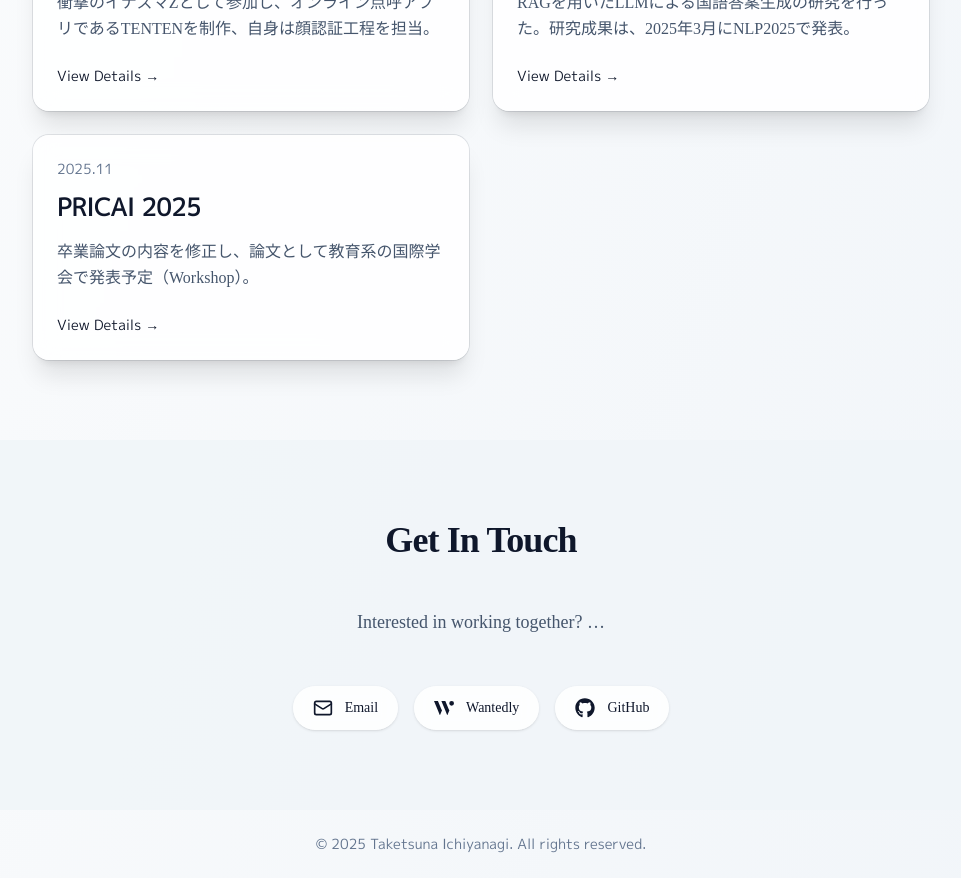
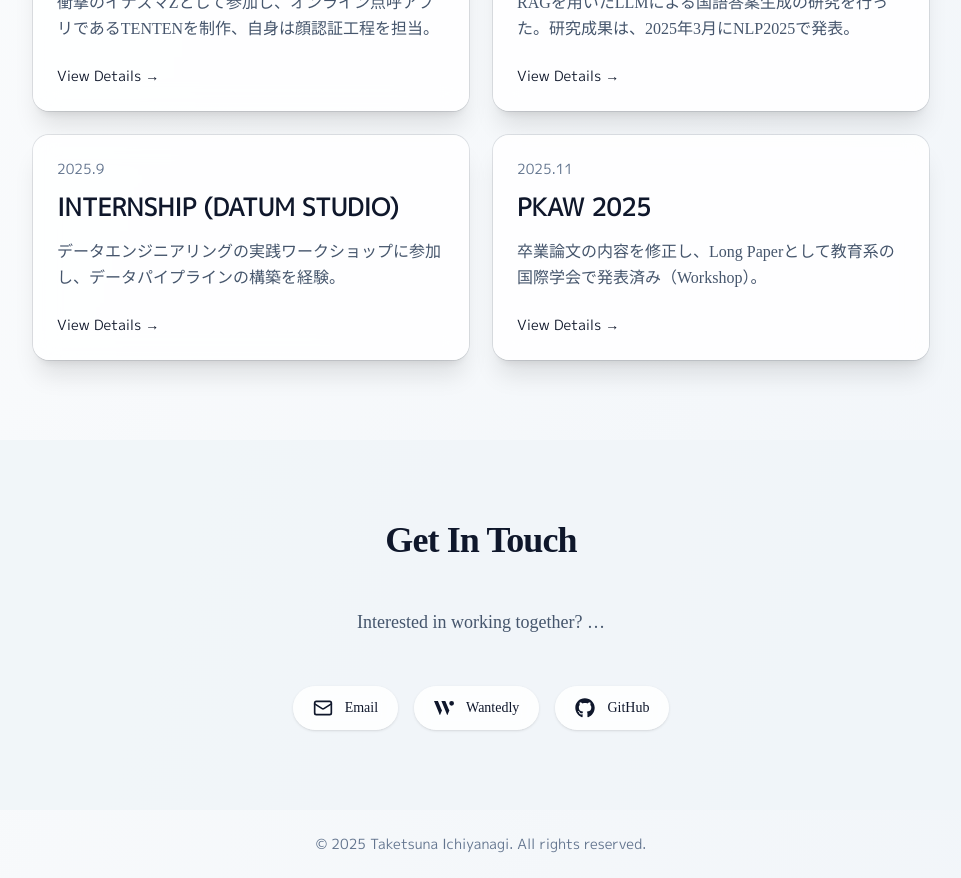
Before and after one commit to icyng/Portfolio, a React (Vite) app: page / in a window 1280 px wide. Shown: the part 3200-4078 px from the top of the page, without its empty margins (159-1120 px from the left). Built offline with nearby package versions, Linux system fonts and the light colour scheme.

Commit message:
fix: contents of 3 months

```diff
--- a/src/content.jsx
+++ b/src/content.jsx
@@ -59,15 +59,21 @@ export default {
             link: 'https://www.anlp.jp/proceedings/annual_meeting/2025/pdf_dir/P3-17.pdf',
         },
         {
-        title: 'PRICAI 2025',
+            title: 'INTERNSHIP (DATUM STUDIO)',
+            period: '2025.9',
+            description: 'データエンジニアリングの実践ワークショップに参加し、データパイプラインの構築を経験。',
+            link: 'https://datumstudio.jp/information/summer-internship-2025/',
+        },
+        {
+            title: 'PKAW 2025',
             period: '2025.11',
-        description: '卒業論文の内容を修正し、論文として教育系の国際学会で発表予定（Workshop）。',
-        link: 'https://www.pricai.org/2025/',
+            description: '卒業論文の内容を修正し、Long Paperとして教育系の国際学会で発表済み（Workshop）。',
+            link: 'https://pkawwebsite.github.io/2025/#program',
         },
     ],
     contact: {
-        email: 'take523oliver@gmail.com',
         prompt: 'Interested in working together? …',
+        email: 'icyng.sim@gmail.com',
         wantedly: 'https://www.wantedly.com/id/t4k3',
         github: 'https://github.com/icyng',
     },
```
Lines whose indentation alone changed are shown as unchanged.
